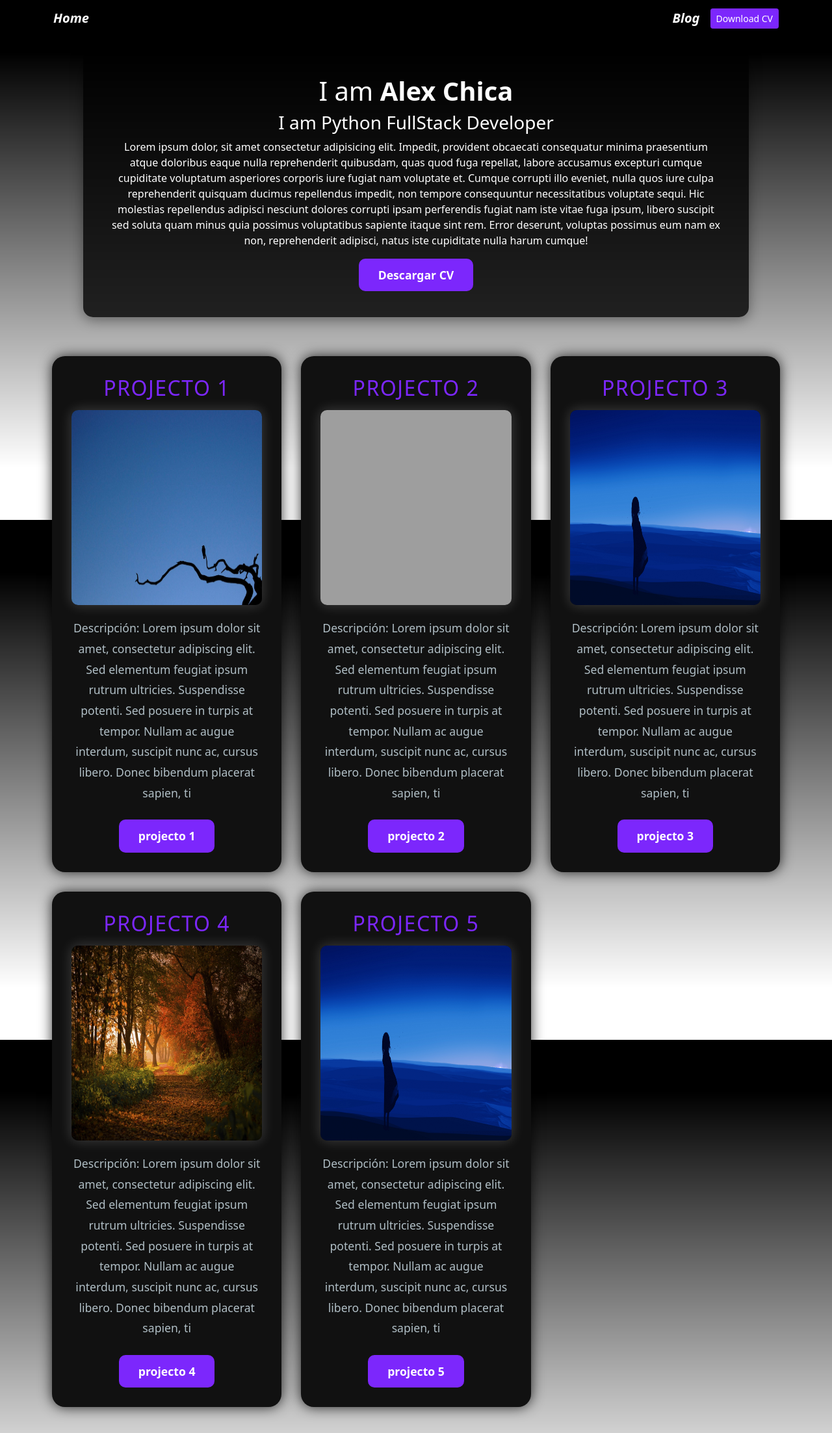
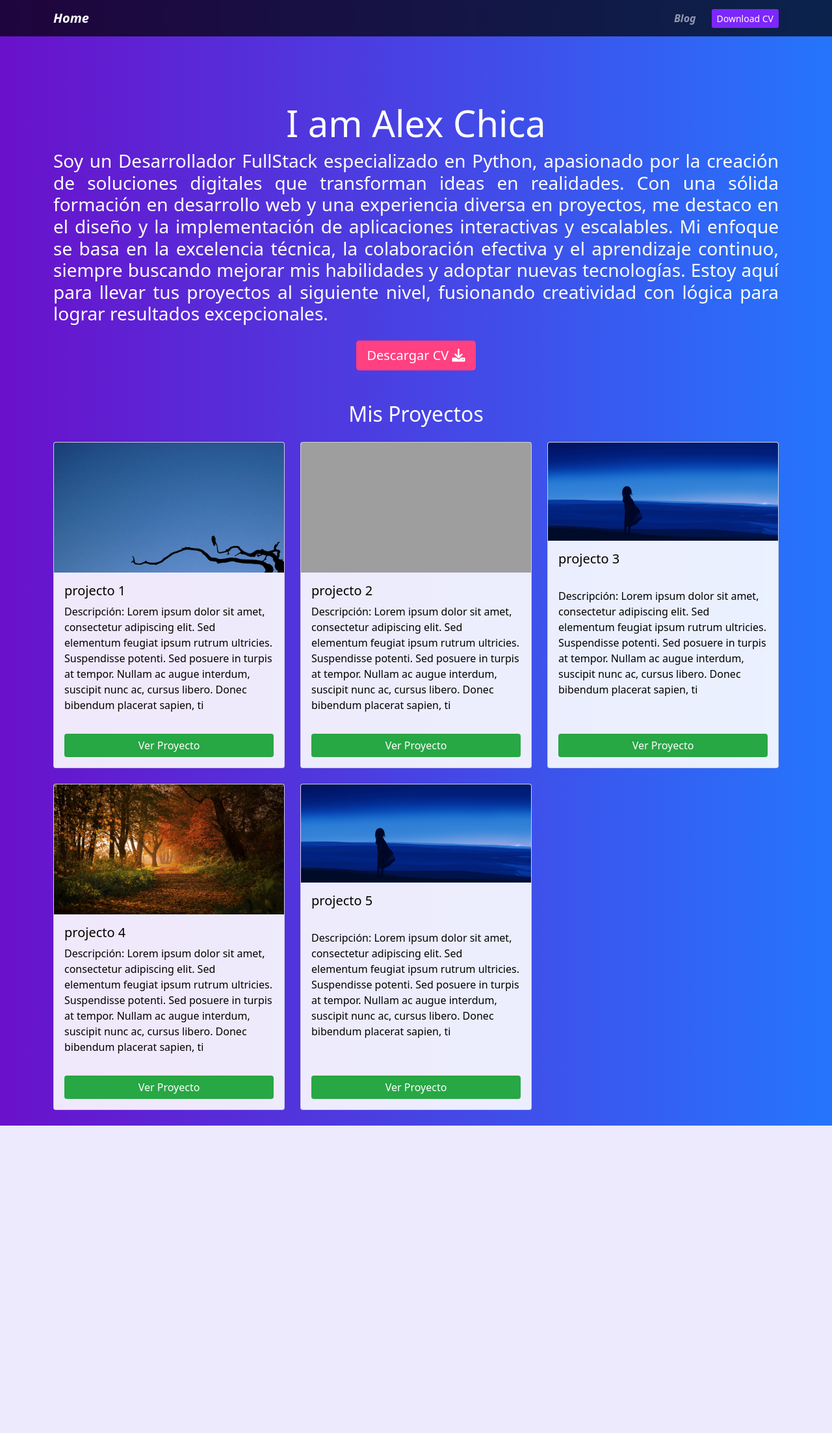
Before and after one commit to theoriginalex/Django_portfolio, a Django app: page / in a window 1280 px wide. Shown: the whole page at 65% size. After the commit the page ends 1732 px from the top, so only its background shows below. Run offline with Django 5.2, Linux system fonts and the light colour scheme; data comes from the database, SQL or seed files in the repository; both versions use the stored data as it was after the commit; grey boxes are pictures that could not be loaded.

Commit message:
new cambio

```diff
--- a/static/css/home.css
+++ /dev/null
@@ -1,111 +0,0 @@
-/* Estilos generales del body */
-body {
-    font-family: 'Arial', sans-serif;
-    font-size: 16px;
-    line-height: 1.6;
-    color: #e0e0e0;
-    background: linear-gradient(180deg, #000 10%, transparent 90%);
-    background-repeat: no-repeat; /* Evita que el gradient se repita */
-    background-attachment: fixed;
-    margin: 0;
-    padding: 0;
-    overflow-x: hidden;
-    min-height: 100vh;
-}
-
-/* Sección de inicio */
-.inicio {
-    color: #fff;
-    text-align: center;
-    padding: 40px;
-    background: rgba(0, 0, 0, 0.8);
-    box-shadow: 0 4px 20px rgba(0, 0, 0, 0.4);
-    border-radius: 15px;
-    margin: 20px auto;
-    width: 80%;
-}
-
-/* Contenedor de proyectos */
-.project-container {
-    display: grid;
-    grid-template-columns: repeat(3, 1fr); /* Tres columnas de igual tamaño */
-    gap: 30px; /* Espacio entre columnas */
-    padding: 40px;
-    margin: 0 auto;
-    max-width: 1200px; /* Ancho máximo del contenedor */
-}
-
-/* Estilos de cada proyecto */
-.project {
-    background: #111;
-    color: #fff;
-    padding: 30px;
-    border-radius: 20px;
-    text-align: center;
-    box-shadow: 0px 0px 20px rgba(0, 0, 0, 0.8);
-    transition: transform 0.3s ease, box-shadow 0.3s ease;
-}
-
-.project:hover {
-    transform: scale(1.02);
-    box-shadow: 0px 0px 40px rgba(255, 255, 255, 0.1);
-}
-
-/* Estilo para las imágenes */
-.project img {
-    width: 100%;
-    max-width: 600px;
-    margin-bottom: 20px;
-    border-radius: 10px;
-    box-shadow: 0px 0px 20px rgba(255, 255, 255, 0.2);
-    transition: box-shadow 0.3s ease, transform 0.3s ease;
-}
-
-.project img:hover {
-    transform: scale(1.05);
-    box-shadow: 0px 0px 30px rgba(255, 255, 255, 0.4);
-}
-
-/* Títulos */
-.project h1 {
-    font-size: 2em;
-    color: #7c27fc;
-    margin-bottom: 15px;
-    text-transform: uppercase;
-    letter-spacing: 1.5px;
-}
-
-/* Texto descriptivo */
-.project p {
-    color: #b0bec5;
-    margin-bottom: 25px;
-    font-size: 1.1em;
-    line-height: 1.8;
-}
-
-/* Botón estilo */
-.project button, .inicio button {
-    background-color: #7c27fc;
-    border: none;
-    border-radius: 10px;
-    padding: 12px 30px;
-    cursor: pointer;
-    transition: background-color 0.3s ease, transform 0.3s ease;
-}
-
-.project button:hover, .inicio button:hover{
-    background-color: #7c27fc;
-    transform: translateY(-3px);
-}
-
-/* Estilo para el enlace dentro del botón */
-.project button a, .inicio button a{
-    color: white;
-    text-decoration: none;
-    font-size: 1.1em;
-    font-weight: bold;
-}
-
-.project button a:hover, .inicio button a:hover {
-    color: #bbdefb;
-}
--- a/templates/home.html
+++ b/templates/home.html
@@ -1,27 +1,73 @@
 {% extends 'layouts/base.html' %}
 
-{% block 'styles' %}
-    {% load static %}
-    <link rel="stylesheet" href="{% static 'css/home.css' %}">
-{% endblock %}
+{% block content %}
+    <link rel="stylesheet" href="https://cdnjs.cloudflare.com/ajax/libs/font-awesome/6.0.0-beta3/css/all.min.css">
 
-{% block content %}
-    <div class="inicio">
-        <h1>I am <strong>Alex Chica</strong></h1>
-        <h3>I am Python FullStack Developer</h3>
-        <p>Lorem ipsum dolor, sit amet consectetur adipisicing elit. Impedit, provident obcaecati consequatur minima praesentium atque doloribus eaque nulla reprehenderit quibusdam, quas quod fuga repellat, labore accusamus excepturi cumque cupiditate voluptatum asperiores corporis iure fugiat nam voluptate et. Cumque corrupti illo eveniet, nulla quos iure culpa reprehenderit quisquam ducimus repellendus impedit, non tempore consequuntur necessitatibus voluptate sequi. Hic molestias repellendus adipisci nesciunt dolores corrupti ipsam perferendis fugiat nam iste vitae fuga ipsum, libero suscipit sed soluta quam minus quia possimus voluptatibus sapiente itaque sint rem. Error deserunt, voluptas possimus eum nam ex non, reprehenderit adipisci, natus iste cupiditate nulla harum cumque!</p>
-        <button><a href="{% static 'curriculum/cv.pdf' %}" target="_blank">Descargar CV</a></button>
+    <style>
+        body {
+            background: linear-gradient(to right, #6a11cb, #2575fc); /* Degradado de fondo */
+            color: white; /* Color de texto para que sea visible sobre el fondo */
+        }
+        .inicio {
+            margin-top: 100px; /* Espacio superior para centrar mejor el contenido */
+        }
+        .card {
+            background-color: rgba(255, 255, 255, 0.9); /* Fondo blanco semitransparente para las tarjetas */
+            height: 100%; /* Hace que todas las tarjetas sean del mismo tamaño */
+            display: flex;
+            flex-direction: column;
+        }
+        .card-img-top {
+            max-height: 200px; /* Controla la altura máxima de la imagen */
+            object-fit: cover; /* Mantiene la relación de aspecto y recorta la imagen si es necesario */
+        }
+        .card-body {
+            flex-grow: 1; /* Hace que el cuerpo de la tarjeta ocupe el espacio disponible */
+            display: flex;
+            flex-direction: column;
+            justify-content: space-between;
+        }
+        .card-title, .card-text {
+            color: black; /* Cambia el color del título y descripción de la tarjeta a negro */
+        }
+        .btn-primary {
+            background-color: #ff4081; /* Color personalizado para el botón de descargar */
+            border: none;
+        }
+        .btn-success {
+            background-color: #28a745; /* Color personalizado para el botón de proyectos */
+            border: none;
+        }
+        .inicio h3 {
+            text-align: justify; /* Justifica el texto del h3 */
+        }
+    </style>
+
+    <div class="container text-center mt-5">
+        <div class="inicio">
+            <h1 class="display-4">I am <strong>Alex Chica</strong></h1>
+            <h3 class="mb-4">Soy un Desarrollador FullStack especializado en Python, apasionado por la creación de soluciones digitales que transforman ideas en realidades. Con una sólida formación en desarrollo web y una experiencia diversa en proyectos, me destaco en el diseño y la implementación de aplicaciones interactivas y escalables. Mi enfoque se basa en la excelencia técnica, la colaboración efectiva y el aprendizaje continuo, siempre buscando mejorar mis habilidades y adoptar nuevas tecnologías. Estoy aquí para llevar tus proyectos al siguiente nivel, fusionando creatividad con lógica para lograr resultados excepcionales.</h3>
+            {% load static %}
+            <a class="btn btn-primary btn-lg" href="{% static 'curriculum/cv.pdf' %}" target="_blank">Descargar CV <i class="fas fa-download"></i></a>
+        </div>
     </div>
 
     <!-- Contenedor de los proyectos -->
-    <div class="project-container">
-        {% for i in projects %}
-            <div class="project">
-                <h1>{{ i.titulo }}</h1>
-                <img src="{{ i.imagen.url }}" alt="" height="300px">
-                <p>Descripción: {{ i.descripcion }}</p>
-                <button><a href="{{ i.url }}" target="_blank">{{ i.titulo }}</a></button><!-- Botón con enlace -->
-            </div>
-        {% endfor %}
+    <div class="container mt-5">
+        <h2 class="text-center mb-4">Mis Proyectos</h2>
+        <div class="row">
+            {% for i in projects %}
+                <div class="col-md-4 mb-4 d-flex align-items-stretch">
+                    <div class="card">
+                        <img src="{{ i.imagen.url }}" class="card-img-top" alt="{{ i.titulo }}">
+                        <div class="card-body">
+                            <h5 class="card-title">{{ i.titulo }}</h5>
+                            <p class="card-text">Descripción: {{ i.descripcion }}</p>
+                            <a href="{{ i.url }}" target="_blank" class="btn btn-success mt-3">Ver Proyecto</a>
+                        </div>
+                    </div>
+                </div>
+            {% endfor %}
+        </div>
     </div>
 {% endblock %}
--- a/templates/layouts/base.html
+++ b/templates/layouts/base.html
@@ -4,7 +4,7 @@
 <head>
     <meta charset="UTF-8">
     <meta name="viewport" content="width=device-width, initial-scale=1.0">
-    <title>Document</title>
+    <title>Portafolio</title>
     {% load static %}
     <link rel="stylesheet" href="{%  static 'css/main.css' %}">
     {% block 'styles' %} {% endblock %}
--- a/templates/layouts/partials/navbar.html
+++ b/templates/layouts/partials/navbar.html
@@ -1,6 +1,4 @@
-{% load static %}
-
-<nav class="navbar navbar-expand-lg navbar-dark bg-black">
+<nav class="navbar navbar-expand-lg navbar-dark" style="background: rgba(0, 0, 0, 0.7); backdrop-filter: blur(5px);">
   <div class="container">
       <a class="navbar-brand fw-bold fst-italic" href="/">Home</a>
       <button class="navbar-toggler" type="button" data-bs-toggle="collapse" data-bs-target="#navbarNav"
@@ -10,10 +8,11 @@
       <div class="collapse navbar-collapse" id="navbarNav">
           <ul class="navbar-nav ms-auto">
               <li class="nav-item">
-          <a class="navbar-brand fw-bold fst-italic" href="{% url 'blog:posts' %}">Blog</a>
+                  <a class="nav-link fw-bold fst-italic" href="{% url 'blog:posts' %}">Blog</a>
               </li>
               <li class="nav-item d-flex align-items-center">
-          <a class="btn btn-primary btn-sm" style="background-color: #7c27fc; border-color: #7c27fc;" href="{%  static 'curriculum/cv.pdf' %}" target="_blank">Download CV</a>
+                {% load static %}
+                  <a class="btn btn-primary btn-sm ms-3" style="background-color: #7c27fc; border-color: #7c27fc;" href="{% static 'curriculum/cv.pdf' %}" target="_blank">Download CV</a>
               </li>
           </ul>
       </div>
```
Also changed, not shown: static/css/blog.css (deleted, +0 -104 lines), static/css/post_detail.css (deleted, +0 -61 lines), templates/blog/blog.html (+47 -14 lines), templates/blog/post_detail.html (+25 -16 lines), db.sqlite3 (added), static/blog/images/fondo_celeste.png (added), static/blog/images/paisaje_2k_xd.jpg (added), static/blog/images/wallhaven-49p3wx.jpg (added), static/blog/images/wallhaven-4de7wm.jpg (added), static/css/main.css (deleted), static/portfolio/images/wallhaven-1pd35g.jpg (added), static/portfolio/images/wallhaven-1pd35g_iPZgkSm.jpg (added), static/portfolio/images/wallhaven-49p3wx.jpg (added), static/portfolio/images/wallhaven-4de7wm.jpg (added), 2 other files. Lines whose indentation alone changed are shown as unchanged.
